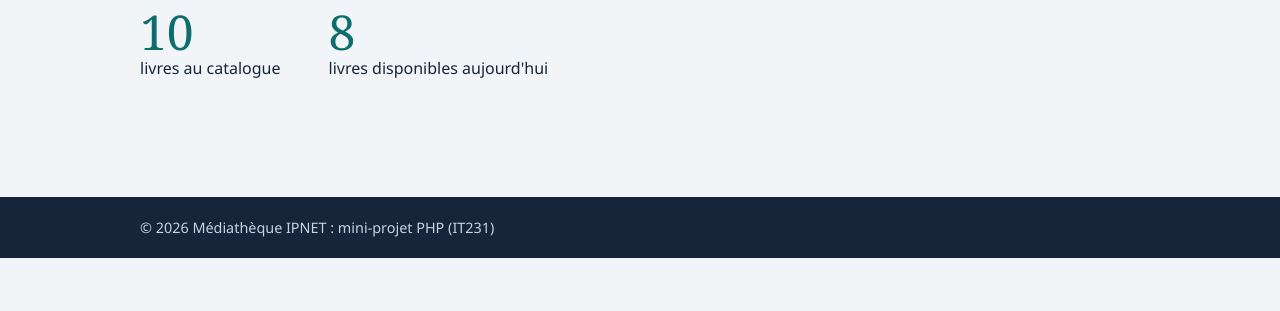
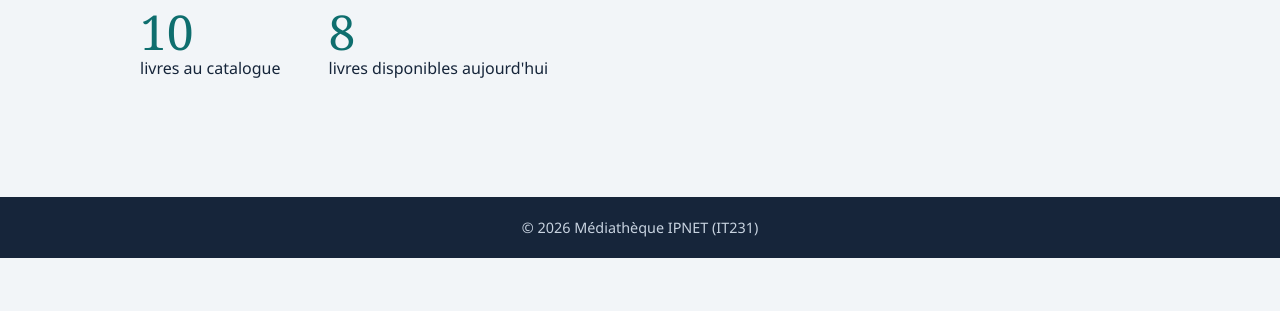
Before and after one commit to koboyoassoki/mediatheque-mp1, a PHP site: page /index.php in a window 1280 px wide. Shown: the part 429-740 px from the top of the page. Run offline with PHP 8.4, Linux system fonts and the light colour scheme.

Commit message:
Footer : texte simplifie et centre

```diff
--- a/css/style.css
+++ b/css/style.css
@@ -113,7 +113,7 @@ a:focus-visible, button:focus-visible, select:focus-visible {
 
 /* Pied de page */
 .pied { background: var(--encre); color: #c8d3e0; padding-block: 1.2rem; font-size: .9rem; }
-.pied p { margin: 0; }
+.pied p { margin: 0; text-align: center; }
 
 /* Mobile : le tableau devient une pile de blocs */
 @media (max-width: 640px) {
--- a/includes/footer.php
+++ b/includes/footer.php
@@ -1,7 +1,7 @@
 </main>
 <footer class="pied">
     <div class="conteneur">
-        <p>&copy; <?= e(date('Y')) ?> Médiathèque IPNET : mini-projet PHP (IT231)</p>
+        <p>&copy; <?= e(date('Y')) ?> Médiathèque IPNET (IT231)</p>
     </div>
 </footer>
 </body>
```
